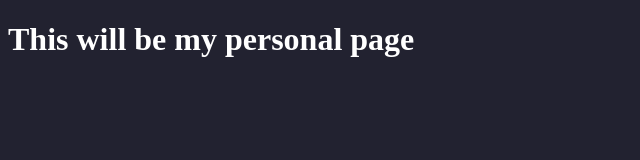
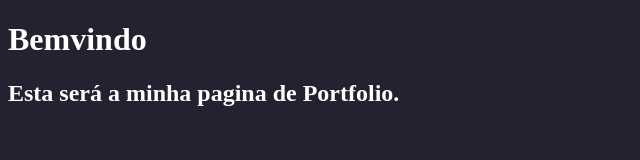
Before and after one commit to HaCKaRuPT/HaCKaRuPT.github.io, a plain HTML site: page index.html in a window 1280 px wide. Shown: the whole page, without its empty margins (0-640 px from the left). Drawn offline with Linux system fonts and the light colour scheme.

Commit message:
Update HTML

```diff
--- a/index.html
+++ b/index.html
@@ -7,6 +7,7 @@
     <link rel="stylesheet" href="/styles/styles.css">
 </head>
 <body>
-    <h1>This will be my personal page</h1>
+    <h1>Bemvindo</h1>
+    <h2>Esta será a minha pagina de Portfolio.</h2>
 </body>
 </html>
```
Also changed, not shown: 1 other file.
